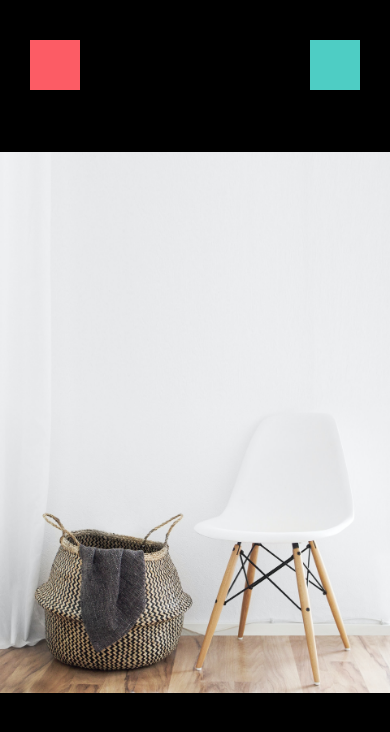
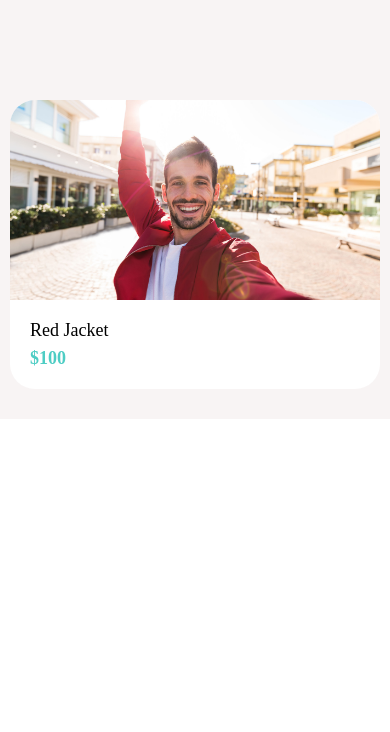
Before and after one commit to arichardi/DoneWithIt, a React Native app: screen / in a window 390 px wide. Shown: the top 732 px of the page. Built offline with nearby package versions, Linux system fonts and the light colour scheme.

Commit message:
card componnent working

```diff
--- a/App.js
+++ b/App.js
@@ -1,13 +1,15 @@
 
 import React from 'react';
-import {View } from 'react-native';
+import { View } from 'react-native';
+import AppButton from './app/components/AppButton';
+import TestComponent from './app/screens/TestComponent';
 import ViewImageScreen from './app/screens/ViewImageScreen';
 import WelcomeScreen from './app/screens/WelcomeScreen';
 
 export default function App() {
   return (
     <>
-  <ViewImageScreen />
+  <TestComponent/>
   </>
   );
 }
--- /dev/null
+++ b/app/components/AppButton.js
@@ -0,0 +1,30 @@
+import React from 'react'
+import { StyleSheet, Text, TouchableOpacity } from 'react-native'
+import colors from '../config/colors'
+
+const AppButton = ({title, onPress, color = "primary"}) => {
+    return (
+        <TouchableOpacity style={[styles.container, { backgroundColor: colors[color]}]} onPress={onPress}>
+            <Text style={styles.text}>{title}</Text>
+        </TouchableOpacity>
+    )
+}
+
+export default AppButton
+
+const styles = StyleSheet.create({
+    container: {
+        width: '100%',
+        height: 50,
+        justifyContent: 'center',
+        alignItems: 'center',
+        borderRadius: 25,
+        marginVertical: 8,
+    },
+    text: {
+        color: colors.white,
+        fontSize: 18,
+        textTransform: 'uppercase',
+        fontWeight: 'bold',
+    },
+})
--- /dev/null
+++ b/app/components/AppCard.js
@@ -0,0 +1,44 @@
+import React from 'react'
+import { Image, StyleSheet, Text, View } from 'react-native'
+import colors from '../config/colors'
+
+import AppText from './AppText'
+
+export default function AppCard({image, title, subtitle}) {
+    return (
+        <View style={styles.card}>
+            <Image style={styles.image} source={image} />
+            <View style={styles.detailsContainer}>
+                <AppText style={styles.title} >{title}</AppText>
+                <AppText style={styles.subtitle} >{subtitle}</AppText>
+            </View>
+        </View>
+    )
+}
+
+const styles = StyleSheet.create({
+    card: {
+        borderRadius: 25,
+        backgroundColor: colors.white,
+        marginBottom: 20,
+        overflow: 'hidden',
+    },
+    detailsContainer: {
+        padding: 20,
+    },
+    image: {
+        width: '100%',
+        height: 200,
+
+    },
+    imageContainer: {
+
+    },
+    title: {
+        marginBottom: 7,
+    },
+    subtitle: {
+        color: colors.secondary,
+        fontWeight: 'bold',
+    },
+})
--- /dev/null
+++ b/app/components/AppText.js
@@ -0,0 +1,19 @@
+import React from 'react'
+import { Platform, StyleSheet, Text} from 'react-native'
+
+const AppText = ({children, style}) => {
+    return (
+        <Text style={[styles.text, style]}>
+            {children}
+        </Text>
+    )
+}
+
+export default AppText
+
+const styles = StyleSheet.create({
+    text:{
+        fontSize: 18,
+        fontFamily: Platform.OS === 'android' ? 'Roboto' : 'Avenir'
+    },
+})
--- a/app/config/colors.js
+++ b/app/config/colors.js
@@ -1,6 +1,8 @@
 export default {
     primary: '#fc5c65',
     secondary: '#4ecdc4',
-    black: '#000'
+    black: '#000',
+    white: '#fff',
+    grey: '#f8f4f4'
 
 }
--- /dev/null
+++ b/app/screens/TestComponent.js
@@ -0,0 +1,27 @@
+import React from 'react'
+import { StyleSheet, View,Text } from 'react-native'
+import AppCard from '../components/AppCard'
+import colors from '../config/colors'
+
+const TestComponent = () => {
+    return (
+        <View style={styles.container}>
+            <AppCard
+            title='Red Jacket'
+            subtitle='$100'
+            image={require('../assets/jacket.jpg')}
+            />
+        </View>
+    )
+}
+
+export default TestComponent
+
+const styles = StyleSheet.create({
+    container:{
+        backgroundColor: colors.grey,
+        padding: 10,
+        paddingTop: 100,
+
+    }
+})
--- a/app/screens/WelcomeScreen.js
+++ b/app/screens/WelcomeScreen.js
@@ -2,6 +2,7 @@
 import { Image, ImageBackground, StyleSheet, Text, View } from 'react-native'
 import imgBack from '../assets/back.jpg'
 import logo from '../assets/logo-red.png'
+import AppButton from '../components/AppButton'
 
 
 const WelcomeScreen = () => {
@@ -9,17 +10,19 @@
         <ImageBackground
         source={imgBack}
         style={styles.background}
+        blurRadius={3}
         >
             <View style={styles.logoContainer} >
                 <Image
                 source={logo}
                 style={styles.logo}
                 />
-                <Text>Sell what you don't need</Text>
+                <Text style={styles.tagline}>Sell what you don't need</Text>
             </View>
-            <View style={styles.loginButton}></View>
-            <View style={styles.registerButton}></View>
-
+            <View style={styles.buttonContainer} >
+                <AppButton title='Login' onPress={ () => console.log('taped')} />
+                <AppButton title='Register' color='secondary' onPress={ () => console.log('taped')} />
+            </View>
         </ImageBackground>
     )
 }
@@ -32,10 +35,9 @@
         justifyContent: 'flex-end',
         alignItems: 'center'
     },
-    loginButton: {
+    buttonContainer: {
         width: '100%',
-        height: 70,
-        backgroundColor: '#fc5c65'
+        padding: 16,
     },
     logo:{
         width: 100,
@@ -46,9 +48,10 @@
         top: 100,
         alignItems: 'center',
     },
-    registerButton: {
-        width: '100%',
-        height: 70,
-        backgroundColor: '#4ecdc4'
-    },
+    tagline: {
+        marginVertical: 10,
+        fontSize: 18,
+        fontWeight: '600',
+    }
+
 })
```
